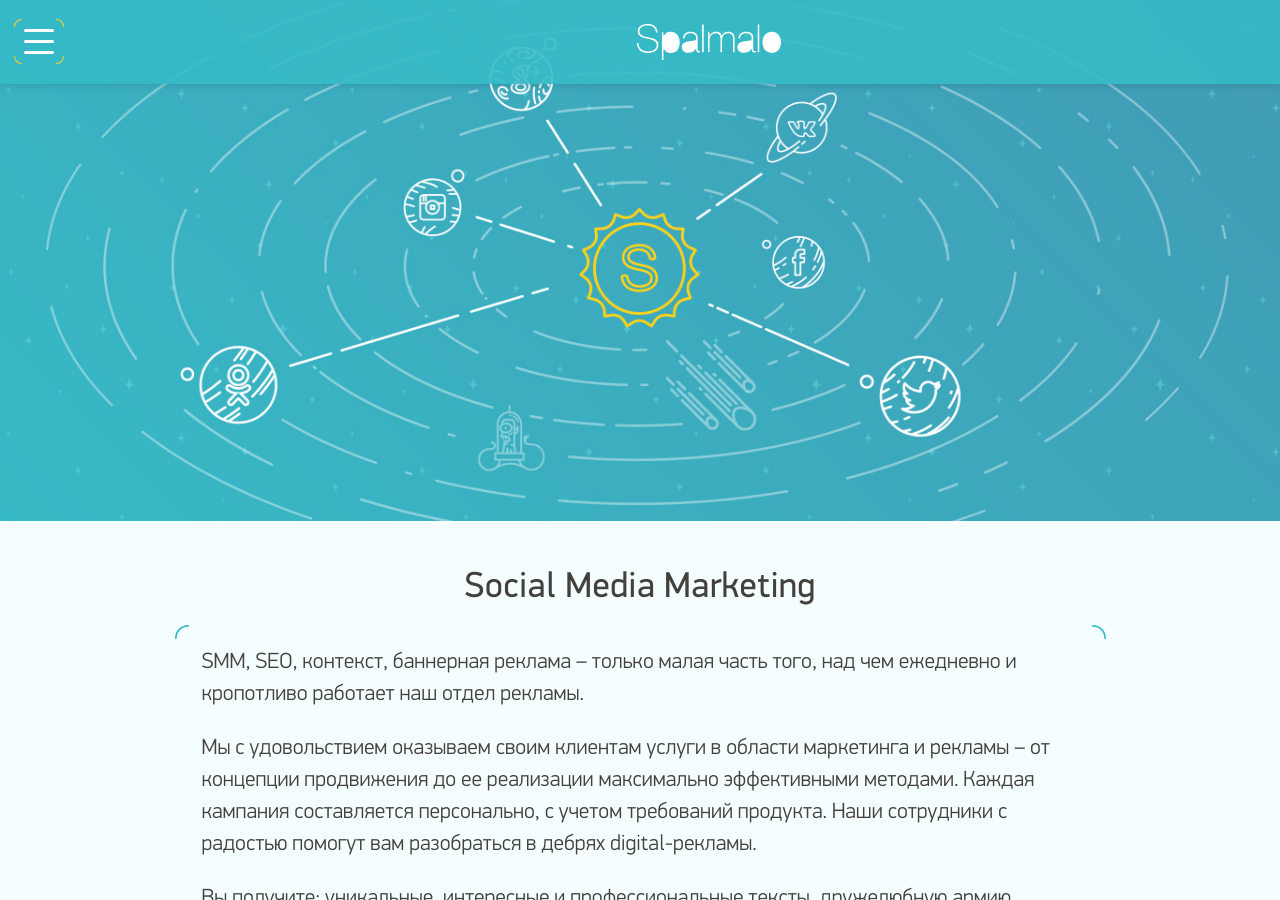
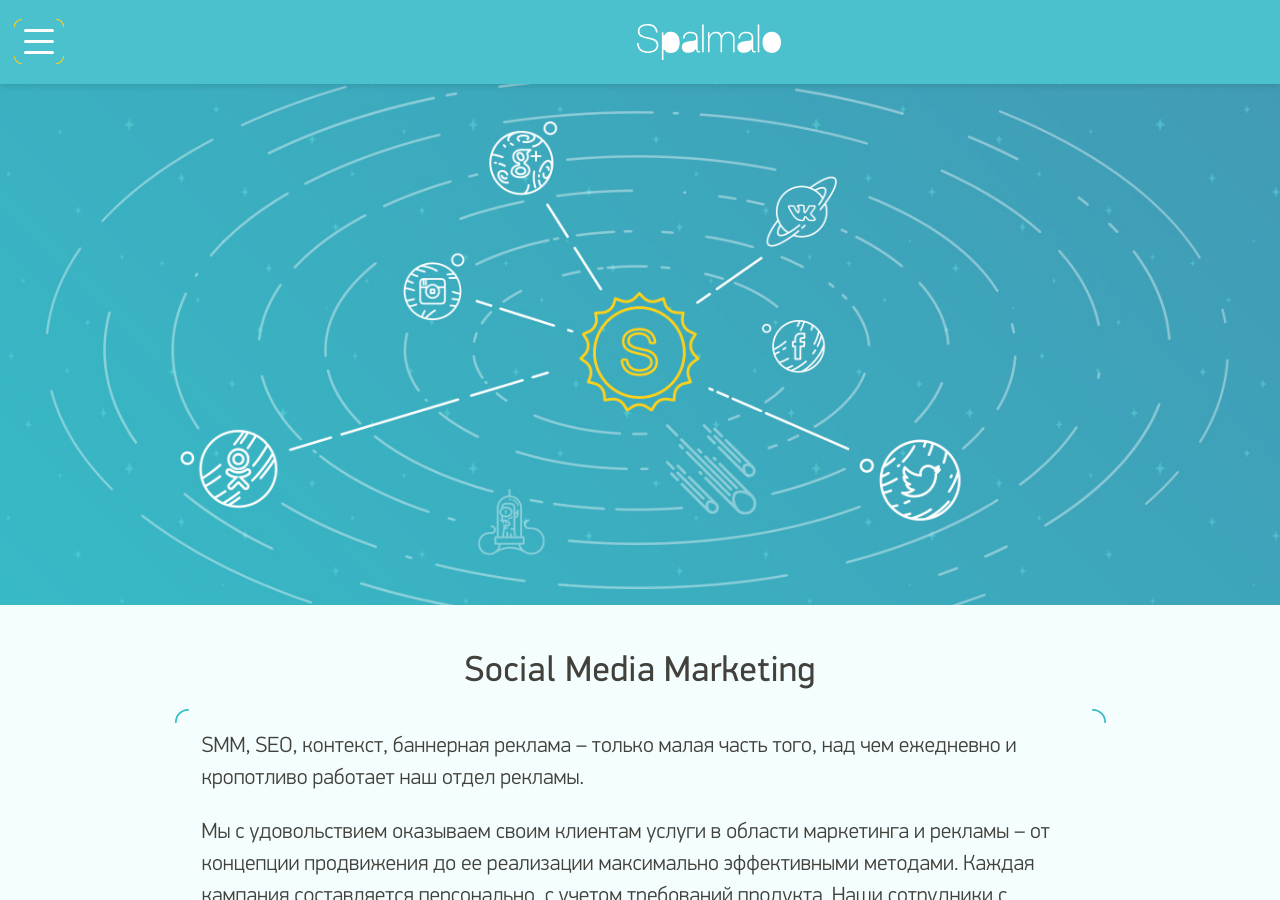
Before and after one commit to Spalmalo/old.spalmalo.github.io, a Jekyll site: the page built from services/smm.html, in a window 1280 px wide and 900 px high. Built offline with Jekyll 4.4.1, drawn with Linux system fonts in a browser that asks for light colours.

Commit message:
Fix service pages

```diff
--- a/_includes/services_listing.html
+++ b/_includes/services_listing.html
@@ -1,37 +1,37 @@
           <ul class="services-list services-list_info-page">
             <li class="services-list__item">
               <div class="services-list-item">
-                <a class="services-list-item__icon" href="#">
+                <a class="services-list-item__icon" href="/services">
                   <img src="/images/services-list/1.svg" alt="Дизайн">
                 </a>
                 <h3 class="services-list-item__title">
-                  <a href="#">Дизайн</a>
+                  <a href="/services">Дизайн</a>
                 </h3>
               </div>
             </li>
             <li class="services-list__item">
               <div class="services-list-item">
-                <a class="services-list-item__icon" href="#">
+                <a class="services-list-item__icon" href="/services">
                   <img src="/images/services-list/2.svg" alt="Веб - разработка">
                 </a>
                 <h3 class="services-list-item__title">
-                  <a href="#">Веб - разработка</a>
+                  <a href="/services">Веб - разработка</a>
                 </h3>
               </div>
             </li>
             <li class="services-list__item">
               <div class="services-list-item">
-                <a class="services-list-item__icon" href="#">
+                <a class="services-list-item__icon" href="/services">
                   <img src="/images/services-list/3.svg" alt="Мобильная разработка">
                 </a>
                 <h3 class="services-list-item__title">
-                  <a href="#">Мобильная разработка</a>
+                  <a href="/services">Мобильная разработка</a>
                 </h3>
               </div>
             </li>
             <li class="services-list__item">
               <div class="services-list-item">
-                <a class="services-list-item__icon" href="#">
+                <a class="services-list-item__icon" href="/services/consulting">
                   <img src="/images/services-list/4.svg" alt="IT консультации">
                 </a>
                 <h3 class="services-list-item__title">
@@ -41,7 +41,7 @@
             </li>
             <li class="services-list__item">
               <div class="services-list-item">
-                <a class="services-list-item__icon" href="#">
+                <a class="services-list-item__icon" href="/services/smm">
                   <img src="/images/services-list/5.svg" alt="Social Media Marketing">
                 </a>
                 <h3 class="services-list-item__title">
--- a/services/consulting.html
+++ b/services/consulting.html
@@ -1,5 +1,6 @@
 ---
 layout: default
+body_class: "page_space-top page_info-page page_footer_fixed"
 ---
 <div class="page__main">
   <div class="info-page">
--- a/services/index.html
+++ b/services/index.html
@@ -1,5 +1,6 @@
 ---
 layout: default
+body_class: "page_space-top page_info-page page_footer_fixed"
 ---
 <div class="page__main">
   <div class="info-page">
--- a/services/smm.html
+++ b/services/smm.html
@@ -1,5 +1,6 @@
 ---
 layout: default
+body_class: "page_space-top page_info-page page_footer_fixed"
 ---
 <div class="page__main">
   <div class="info-page">
```
